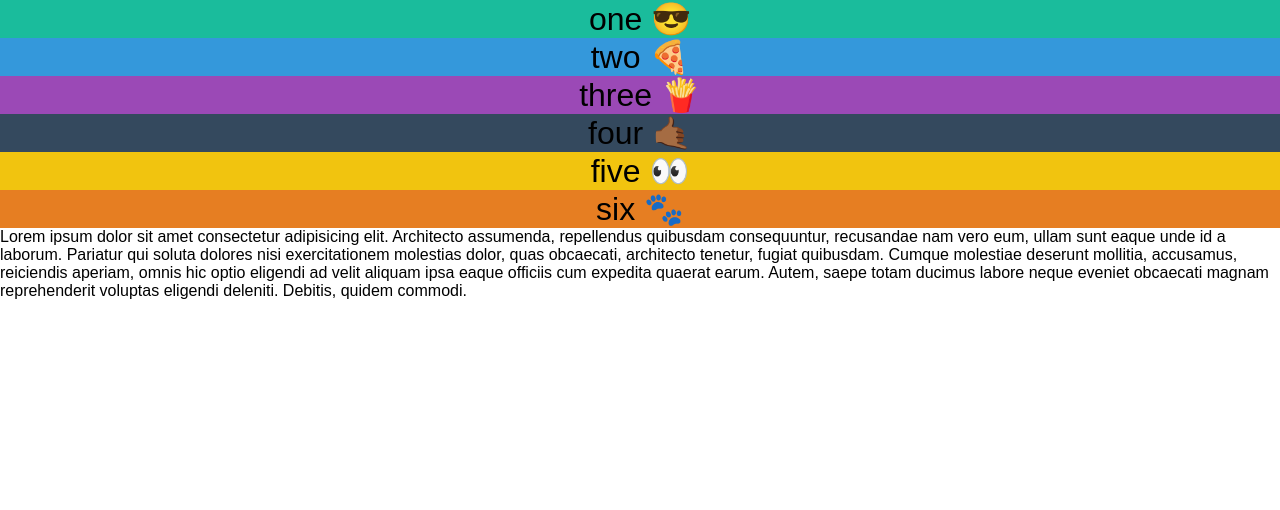
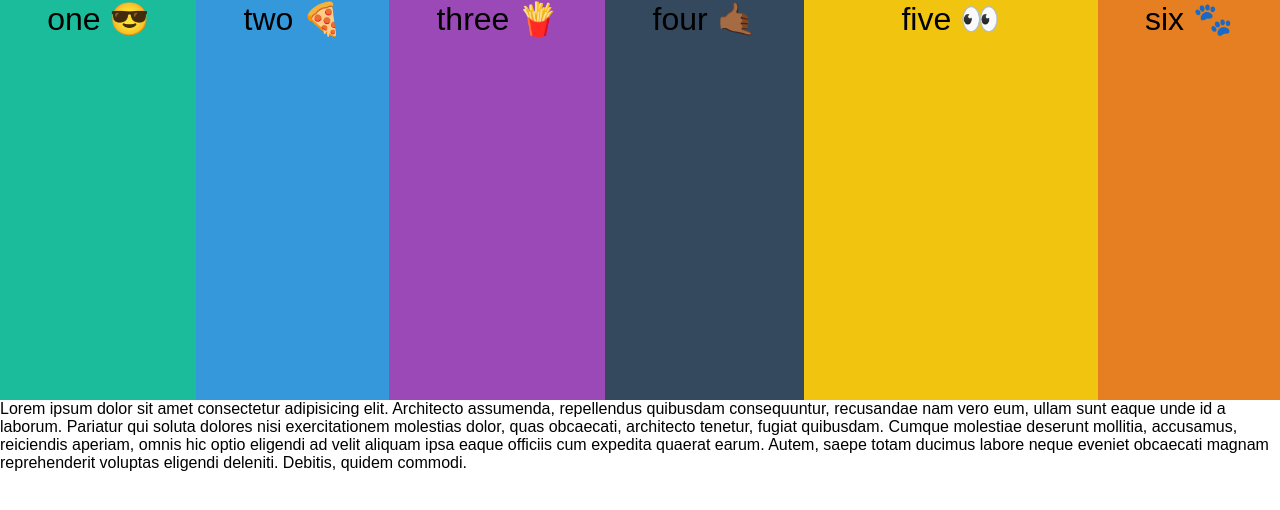
Before and after one commit to ns0996596/flexboxes-lecture, a plain HTML site: page flexbox starter/index.html in a window 1280 px wide. Drawn offline with Linux system fonts and the light colour scheme.

Commit message:
flexed menu

```diff
--- a/flexbox starter/styles.css
+++ b/flexbox starter/styles.css
@@ -8,9 +8,11 @@ html {
     font-size: 2em;
     font-family: arial;
 }
+
 .box {
     text-align: center;
     /* margin:25px; */
+    flex-grow: 1;
 
 }
 
@@ -35,8 +37,12 @@ html {
 
 .box5 {
     background: #f1c40f;
-
-
+    /* order: 1;*/
+    /* flex-grow: 2;
+    flex-shrink: 2;
+    flex-basis: 200px; */
+    /* grow, shrink, basis */
+    flex: 1 2 200px
 }
 
 
@@ -48,8 +54,18 @@ html {
 .menu {
 
     background-color: grey;
+    display: flex;
+    /* flex-direction:row;
+   flex-wrap: wrap; */
+    flex-flow: row nowrap;
+    /* justify-content:center;
+   align-items: center; */
+    /* align-content: center; */
+    height: 400px;
 
 }
+
+
 
 p {
     font-size: initial;
```
